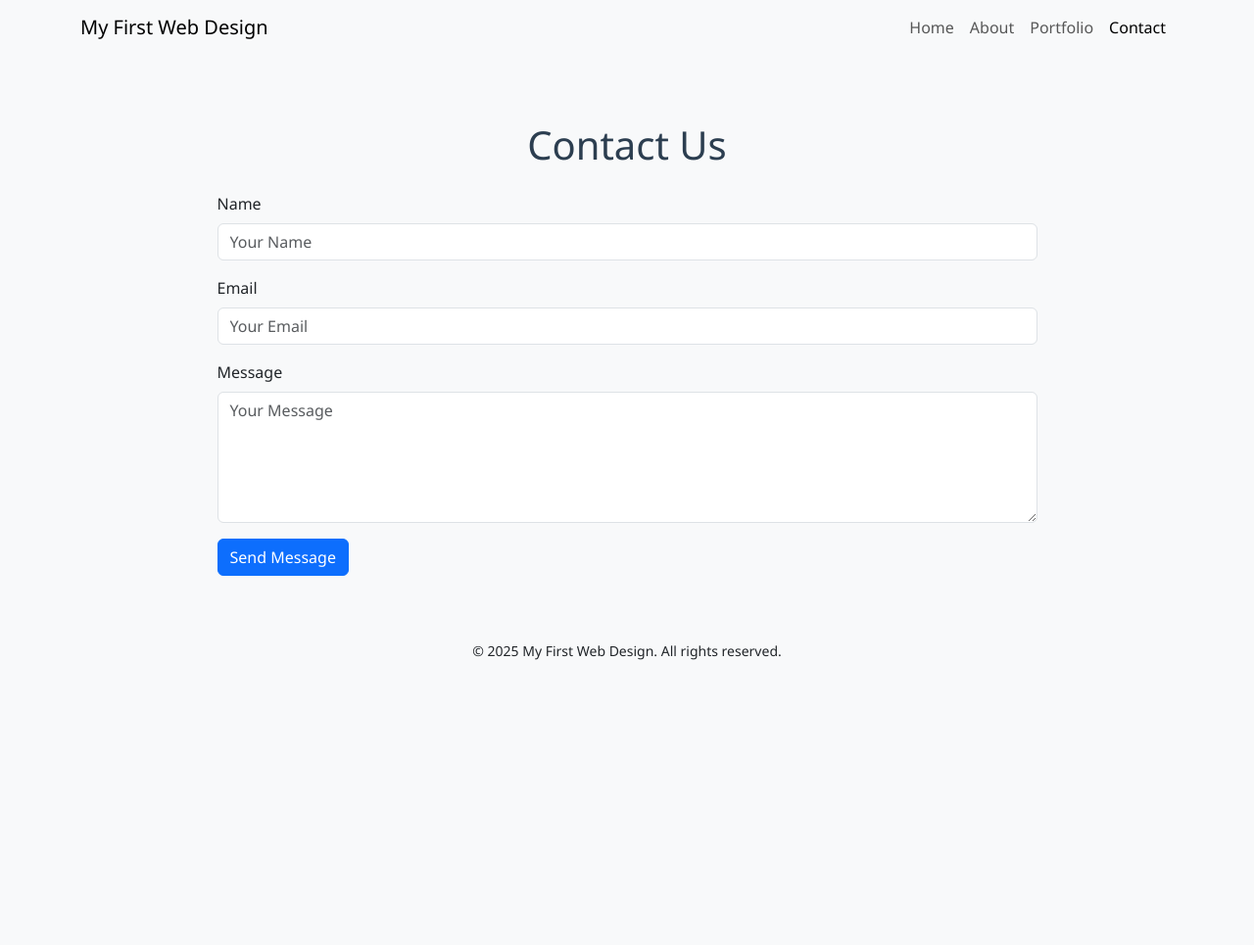
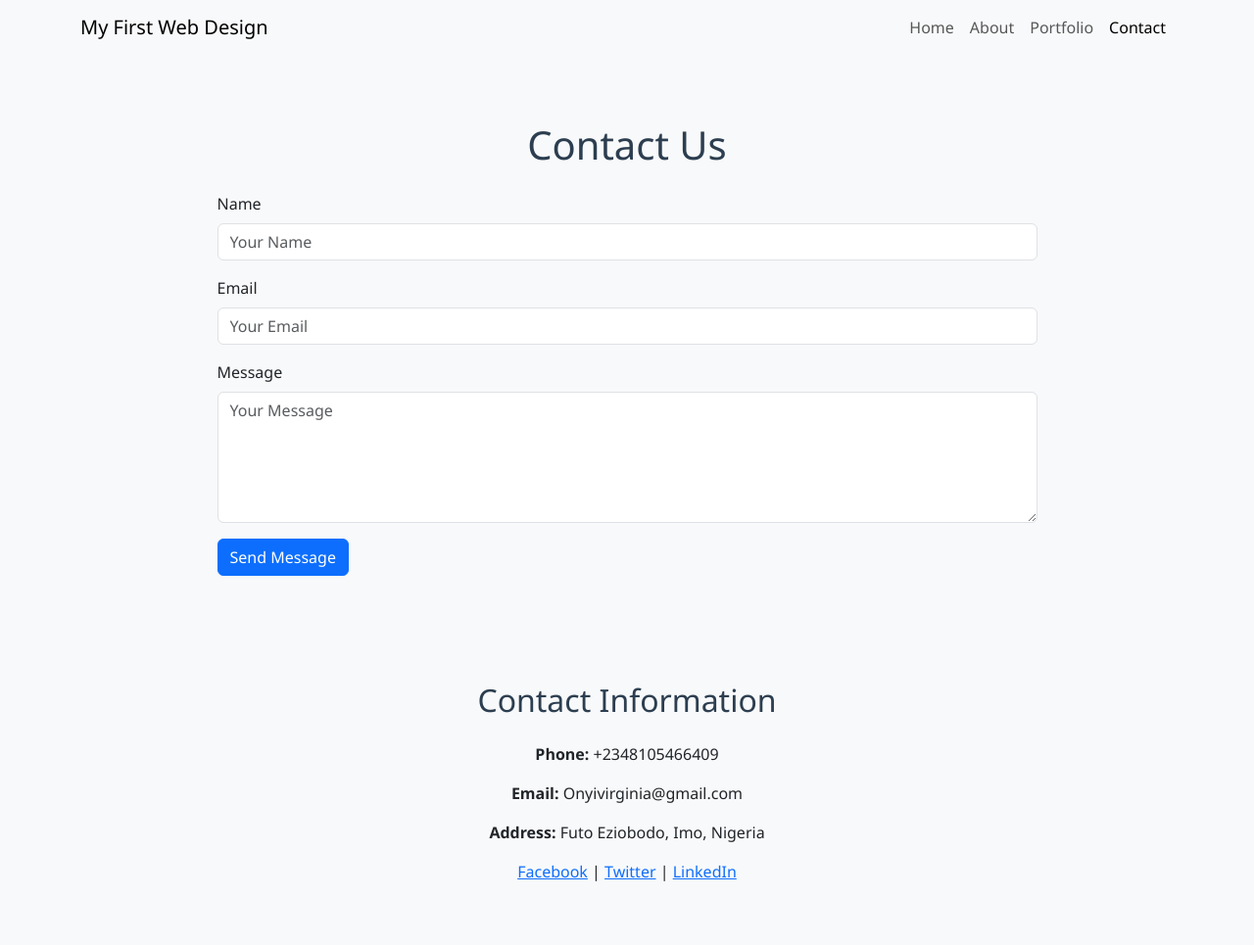
Before and after one commit to marvric/My-First-Web-Design, a plain HTML site: page contact.html in a window 1280 px wide. Shown: the top 965 px of the page at 98% size. Before the commit the page ends 800 px from the top, so only its background shows below. Drawn offline with nearby package versions, Linux system fonts and the light colour scheme.

Commit message:
Add files via upload

```diff
--- a/contact.html
+++ b/contact.html
@@ -45,6 +45,20 @@
     </div>
     <button type="submit" class="btn btn-primary">Send Message</button>
   </form>
+  <section class="container my-5">
+    <h2 class="text-center mb-4">Contact Information</h2>
+    <div class="text-center">
+      <p><strong>Phone:</strong> +2348105466409</p>
+      <p><strong>Email:</strong> Onyivirginia@gmail.com</p>
+      <p><strong>Address:</strong> Futo Eziobodo, Imo, Nigeria</p>
+      <div class="mt-3">
+        <a href="https://www.facebook.com/" target="_blank">Facebook</a> |
+        <a href="https://www.twitter.com/" target="_blank">Twitter</a> |
+        <a href="https://www.linkedin.com/" target="_blank">LinkedIn</a>
+      </div>
+    </div>
+  </section>
+
 </section>
 
 <footer class="bg-light text-center py-3">
```
Also changed, not shown: about.html (+2 -1 lines), index.html (+5 -4 lines), portfolio.html (+1 -1 lines), images/How-To-Create-A-Business-Website-part.jpg (added), images/Portfolio-Desk.jpg (added), images/capture.jpg (added), images/download.jpeg (added), images/images.jpeg (added).
